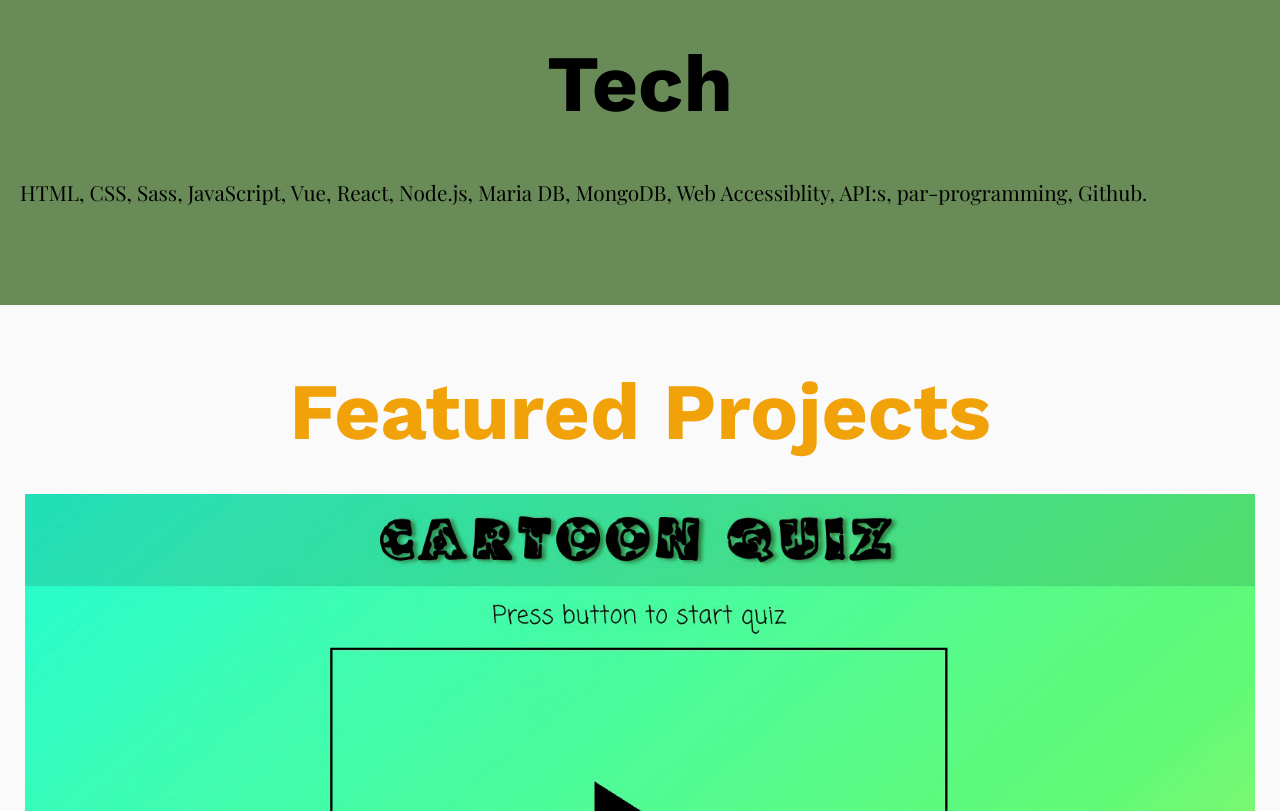
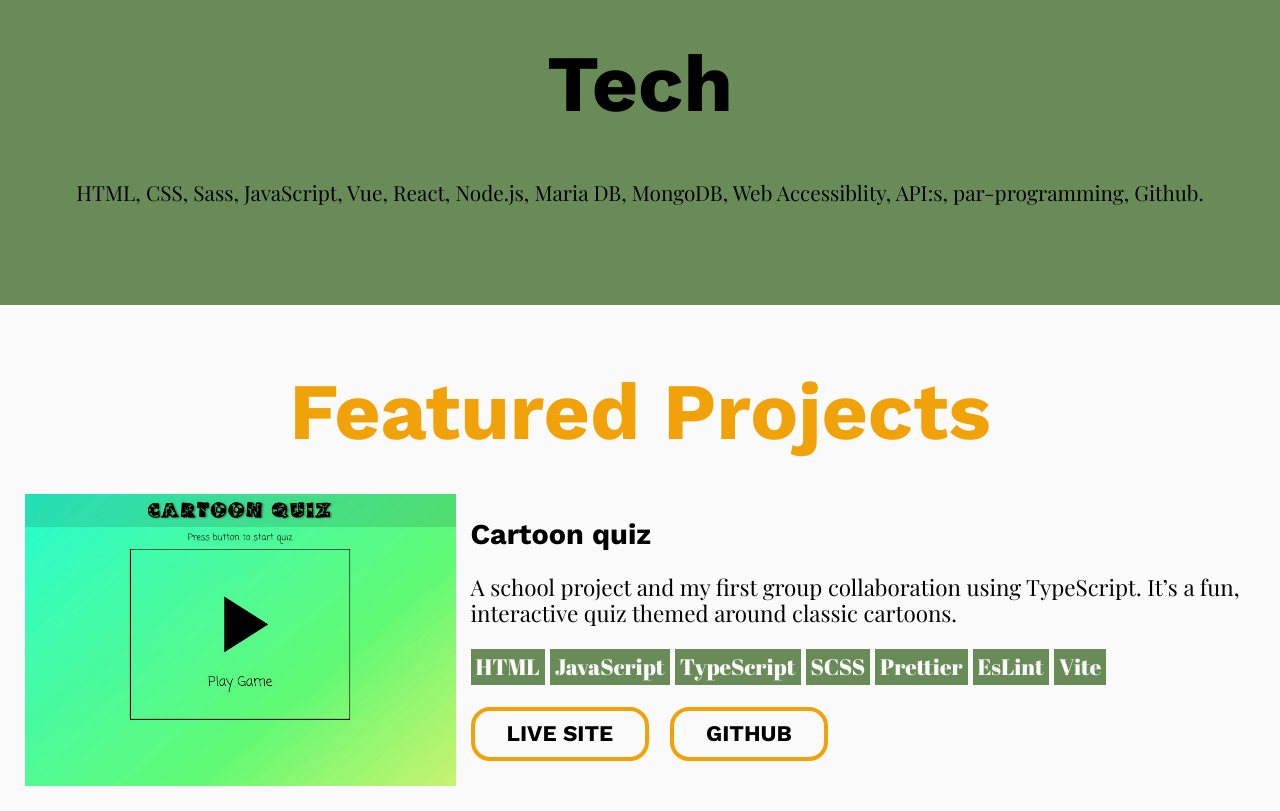
Before and after one commit to matildasoderhall/portfolio, a website built with Vite: page index.html in a window 1280 px wide. Shown: the part 921-1732 px from the top of the page. Built offline with nearby package versions, Linux system fonts and the light colour scheme; a web font is replaced by a local one.

Commit message:
add styling for tablet

```diff
--- a/src/styles/_tablet.scss
+++ b/src/styles/_tablet.scss
@@ -67,3 +67,28 @@ header {
  .buttons {
     flex-direction: row;
  }
+
+ // -------------------------------------------------------------
+ // --------------------------- Tech ----------------------------
+ // -------------------------------------------------------------
+
+ .tech-container {
+  text-align: center;
+ }
+
+
+ // -------------------------------------------------------------
+ // ---------------------- Project cards ------------------------
+ // -------------------------------------------------------------
+
+.project-card {
+  display: flex;
+
+  .img-container {
+    max-width: 35%;
+  }
+  .buttons {
+    flex-direction: row;
+    gap: 1.3rem;
+  }
+}
```
